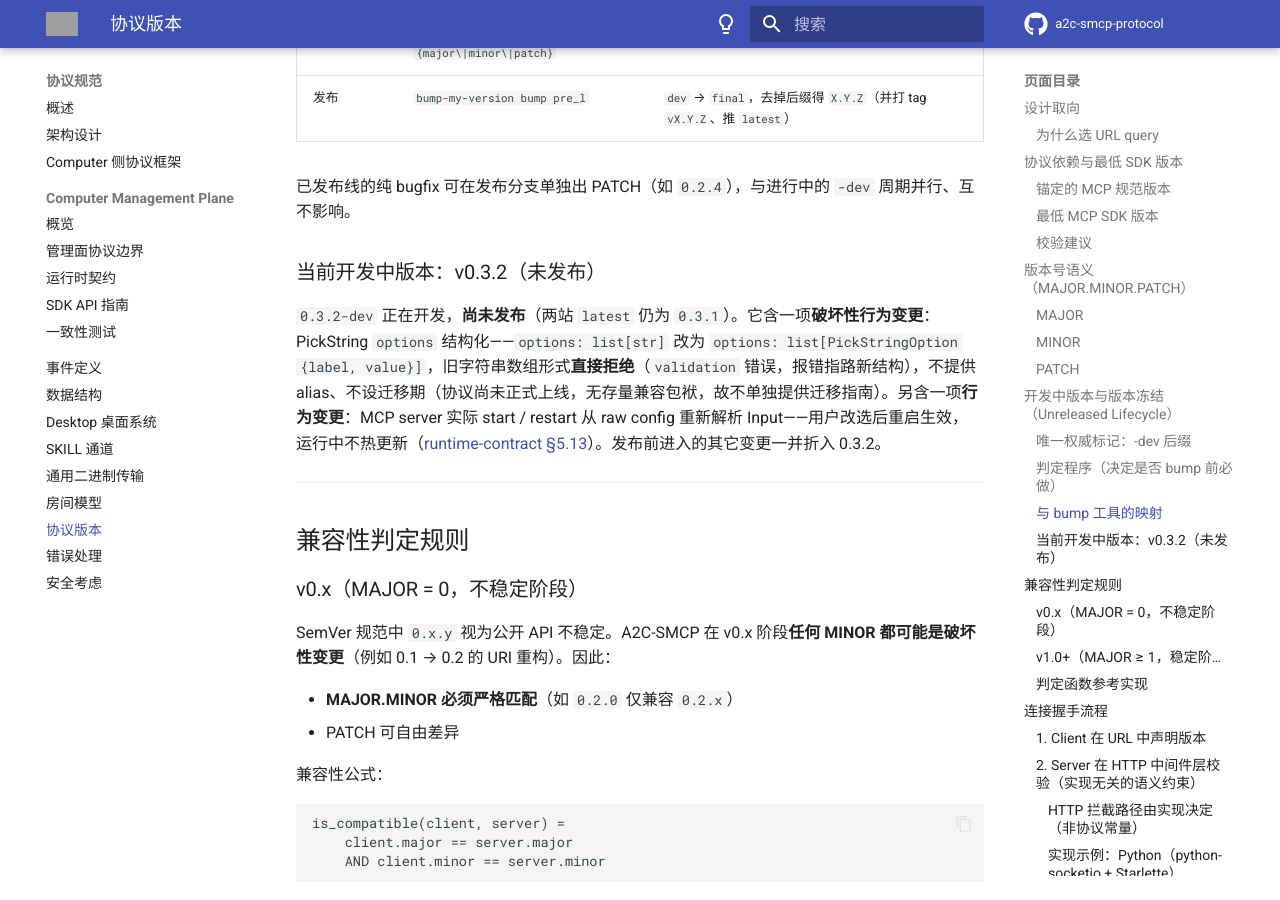
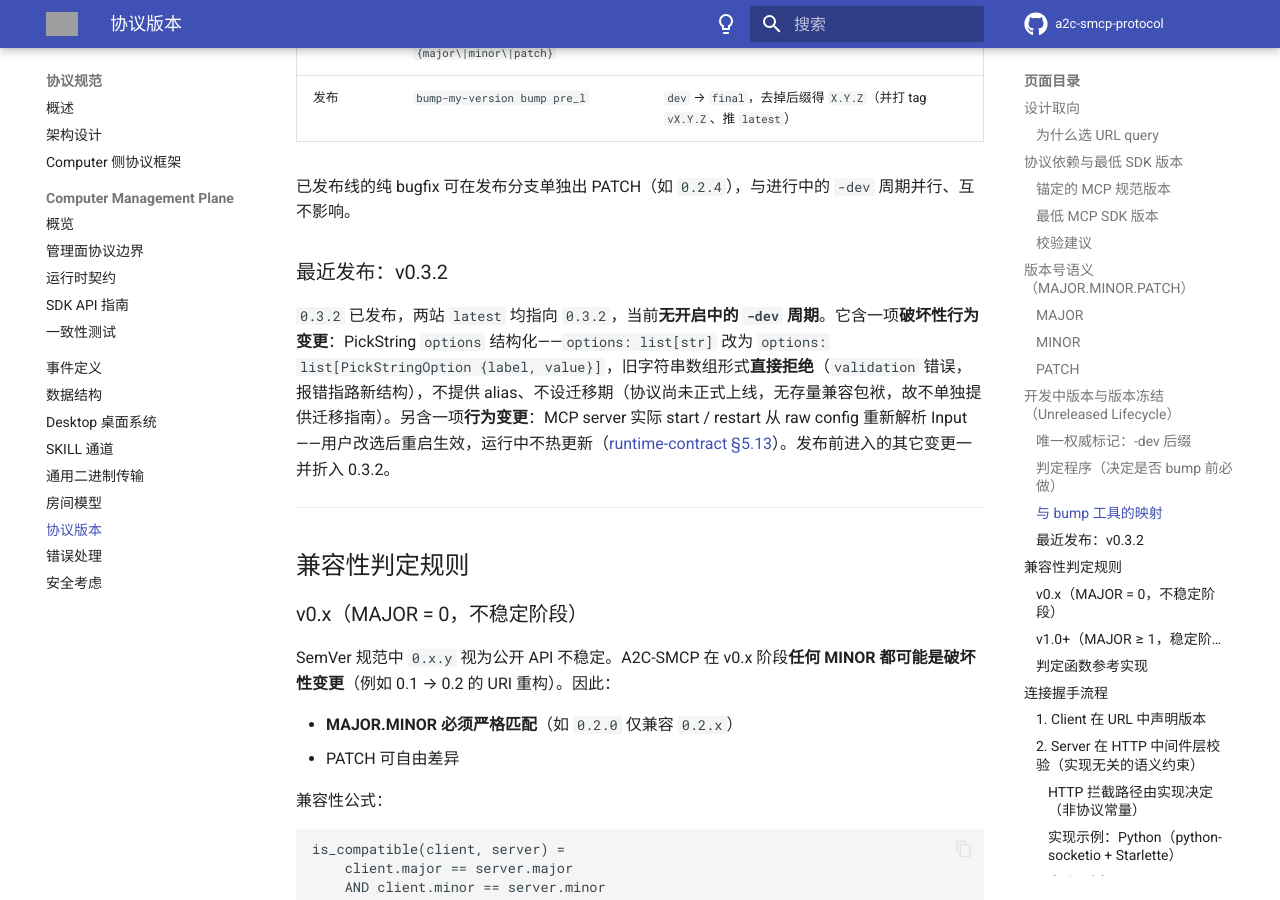
Before and after one commit to A2C-SMCP/a2c-smcp-protocol, an MkDocs documentation site: the page built from docs/specification/versioning.md, in a window 1280 px wide and 900 px high, scrolled down 5511 px. Built offline with MkDocs 1.6.1 and Material for MkDocs 9.7.7, drawn with Linux system fonts in a browser that asks for light colours; comment, search, counter and statistics services are not loaded; the version menu is left out; grey boxes are pictures that could not be loaded.

Commit message:
docs(versioning): 0.3.2 发布状态追认 — 移除「未发布」叙述，标注两站 latest 指向 0.3.2

```diff
--- a/docs/specification/versioning.md
+++ b/docs/specification/versioning.md
@@ -169,9 +169,9 @@ PATCH 仅允许：实现 bug 修复、错误信息文案打磨、文档勘误、
 
 已发布线的纯 bugfix 可在发布分支单独出 PATCH（如 `0.2.4`），与进行中的 `-dev` 周期并行、互不影响。
 
-### 当前开发中版本：v0.3.2（未发布）
+### 最近发布：v0.3.2
 
-`0.3.2-dev` 正在开发，**尚未发布**（两站 `latest` 仍为 `0.3.1`）。它含一项**破坏性行为变更**：PickString `options` 结构化——`options: list[str]` 改为 `options: list[PickStringOption {label, value}]`，旧字符串数组形式**直接拒绝**（`validation` 错误，报错指路新结构），不提供 alias、不设迁移期（协议尚未正式上线，无存量兼容包袱，故不单独提供迁移指南）。另含一项**行为变更**：MCP server 实际 start / restart 从 raw config 重新解析 Input——用户改选后重启生效，运行中不热更新（[runtime-contract §5.13](computer-management/runtime-contract.md)）。发布前进入的其它变更一并折入 0.3.2。
+`0.3.2` 已发布，两站 `latest` 均指向 `0.3.2`，当前**无开启中的 `-dev` 周期**。它含一项**破坏性行为变更**：PickString `options` 结构化——`options: list[str]` 改为 `options: list[PickStringOption {label, value}]`，旧字符串数组形式**直接拒绝**（`validation` 错误，报错指路新结构），不提供 alias、不设迁移期（协议尚未正式上线，无存量兼容包袱，故不单独提供迁移指南）。另含一项**行为变更**：MCP server 实际 start / restart 从 raw config 重新解析 Input——用户改选后重启生效，运行中不热更新（[runtime-contract §5.13](computer-management/runtime-contract.md)）。发布前进入的其它变更一并折入 0.3.2。
 
 ---
 
```
